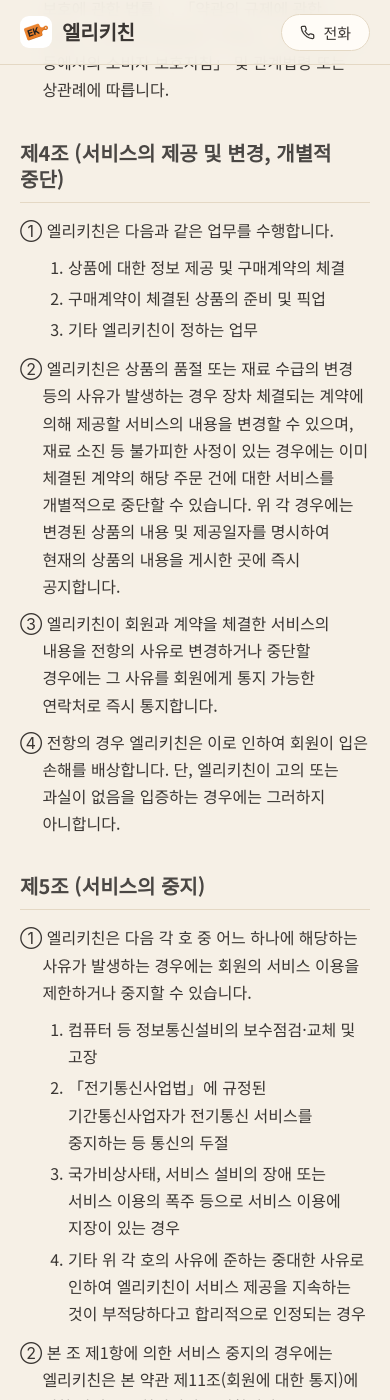
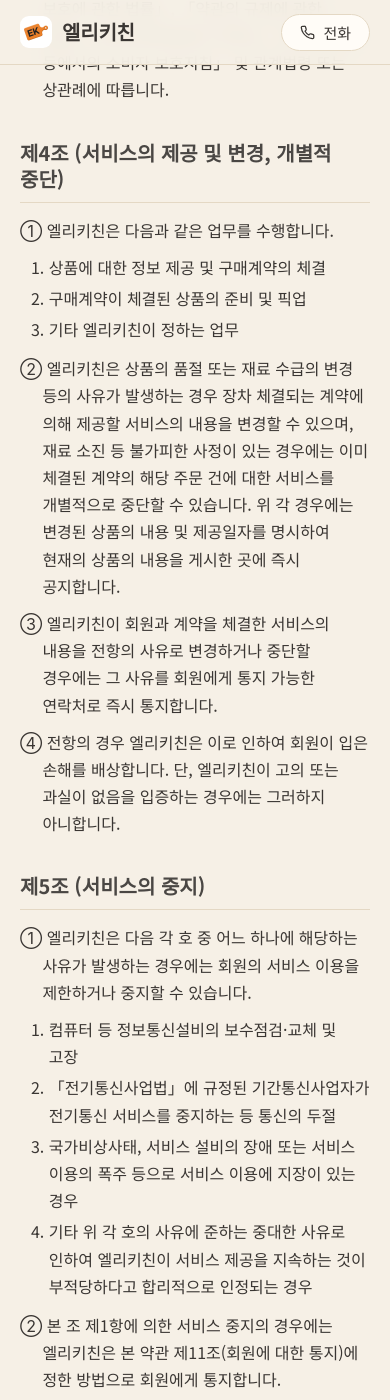
Before and after one commit to ellykitchen/ellykitchen-web-temporary, a Jekyll site: the page built from terms.html, in a window 390 px wide and 1400 px high, scrolled down 3194 px. Built offline with Jekyll 4.4.1, drawn with Linux system fonts in a browser that asks for light colours.

Commit message:
fix: PR #1 리뷰 반영 — 페이지 설명·현재 페이지 표시·목차 초점·모바일 들여쓰기
- head.html: 페이지에 description이 있으면 그 값을 meta·og 설명에 씀(없으면 사이트 설명)
- terms.html: description 추가
- footer.html: 약관·처리방침 링크가 지금 페이지를 가리키면 aria-current="page"
- legal.scss: 목차 링크 hover 밑줄·focus-visible 테두리, 760px 이하에서 호 들여쓰기 1.8em

Co-Authored-By: Claude Opus 5.5 <noreply@anthropic.com>

```diff
--- a/_includes/footer.html
+++ b/_includes/footer.html
@@ -17,8 +17,8 @@
 		<div class="siteFooter__bottom">
 			<p>© {{ site.time | date: "%Y" }} {{ c.name }}</p>
 			<div class="siteFooter__links">
-				{% if site.legal.terms_url %}<a href="{{ site.legal.terms_url | relative_url }}">이용약관</a>{% endif %}
-				{% if site.legal.privacy_url %}<a class="siteFooter__privacy" href="{{ site.legal.privacy_url | relative_url }}">개인정보 처리방침</a>{% endif %}
+				{% if site.legal.terms_url %}<a href="{{ site.legal.terms_url | relative_url }}"{% if page.url == site.legal.terms_url %} aria-current="page"{% endif %}>이용약관</a>{% endif %}
+				{% if site.legal.privacy_url %}<a class="siteFooter__privacy" href="{{ site.legal.privacy_url | relative_url }}"{% if page.url == site.legal.privacy_url %} aria-current="page"{% endif %}>개인정보 처리방침</a>{% endif %}
 				{% if c.kakao_channel %}<a href="{{ c.kakao_channel }}" target="_blank" rel="noopener">카카오톡 채널</a>{% endif %}
 				<a href="{{ site.location.naver_map_url }}" target="_blank" rel="noopener">네이버 지도에서 보기 {% include icon.html name="arrow-right" %}</a>
 			</div>
--- a/_includes/head.html
+++ b/_includes/head.html
@@ -6,7 +6,7 @@
 	{% assign page_title = page.title | default: site.page_title %}
 	{% if page.title %}{% assign full_title = page.title | append: " · " | append: site.page_title %}{% else %}{% assign full_title = site.page_title | append: " · " | append: site.brand.tagline %}{% endif %}
 	<title>{{ full_title }}</title>
-	<meta name="description" content="{{ site.site_description }}">
+	<meta name="description" content="{{ page.description | default: site.site_description }}">
 
 	<link rel="icon" href="{{ site.app_icon | relative_url }}">
 	<link rel="apple-touch-icon" href="{{ site.app_icon | relative_url }}">
@@ -16,7 +16,7 @@
 	<meta property="og:type" content="website" />
 	<meta property="og:title" content="{{ full_title }}" />
 	<meta property="og:site_name" content="{{ site.page_title }}" />
-	<meta property="og:description" content="{{ site.site_description }}" />
+	<meta property="og:description" content="{{ page.description | default: site.site_description }}" />
 	<meta property="og:image" content="{{ site.og_image }}" />
 	<meta property="og:url" content="{{ site.canonical_url }}{{ canonical_path }}" />
 	<meta property="og:locale" content="ko_KR" />
--- a/_sass/legal.scss
+++ b/_sass/legal.scss
@@ -42,6 +42,17 @@
 
 		a {
 			color: $text;
+
+			// 마우스·키보드로 고른 목차 항목이 보이게 — 키보드 초점 표시
+			&:hover {
+				text-decoration: underline;
+			}
+
+			&:focus-visible {
+				outline: 2px solid currentColor;
+				outline-offset: 2px;
+				border-radius: 2px;
+			}
 		}
 	}
 
@@ -94,6 +105,11 @@
 		&__toc ol {
 			columns: 1;
 		}
+
+		// 좁은 폰에서 본문 폭을 넓히려고 호 번호 들여쓰기를 줄임
+		ol.items {
+			padding-left: 1.8em;
+		}
 	}
 }
 
--- a/terms.html
+++ b/terms.html
@@ -1,6 +1,7 @@
 ---
 layout: legal
 title: 이용약관
+description: 엘리키친 서비스 이용약관
 permalink: /terms
 effective_date: 2026년 12월 13일
 ---
```
